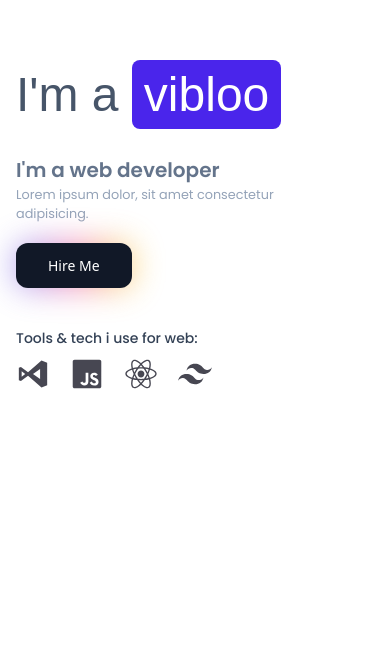
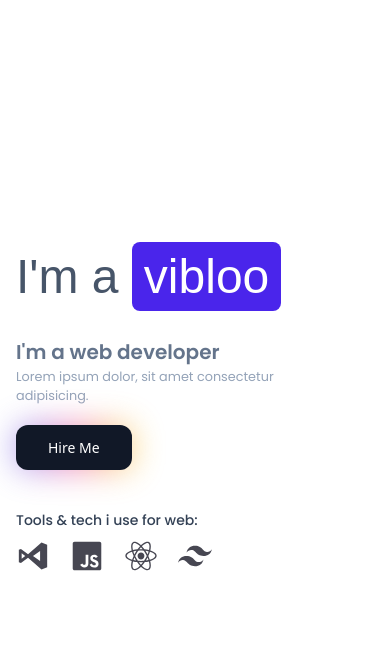
Before and after one commit to panjidev-cy/Mee, a React (Vite) app: page / in a window 390 px wide. Shown: the part 187-844 px from the top of the page. Built offline with nearby package versions, Linux system fonts and the light colour scheme; a web font is replaced by a local one.

Commit message:
2.1.1.1.2
perbaikan hero section centering device md down

```diff
--- a/src/pages/Home.jsx
+++ b/src/pages/Home.jsx
@@ -5,7 +5,7 @@ import ScrollingCards from "../home/ScrollingCard";
 export default function Home() {
   return (
     <>
-      <div className=" h-auto md:h-screen md:flex md:flex-col md:justify-center">
+      <div className=" h-auto md:h-screen md:flex md:flex-col md:justify-end md:pb-16 ">
         <Hero></Hero>
         <Tools></Tools>
       </div>
```
